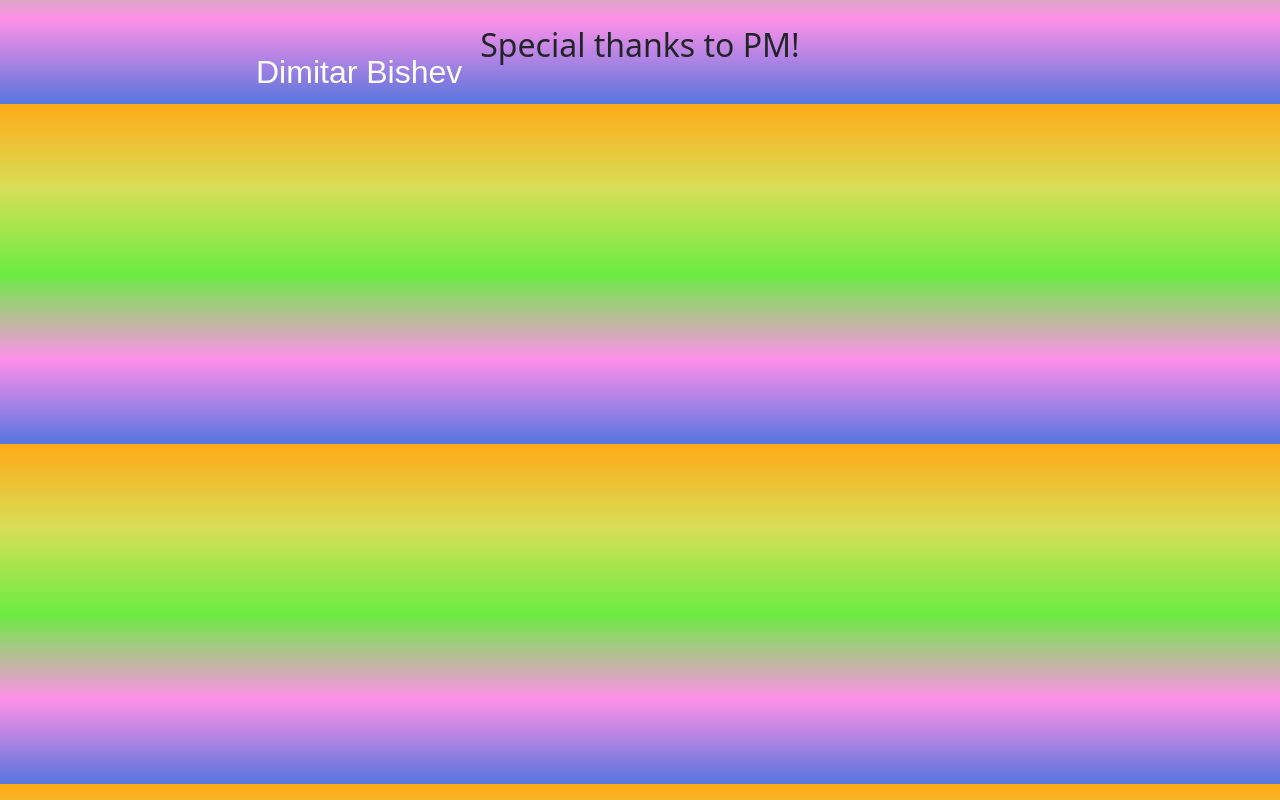
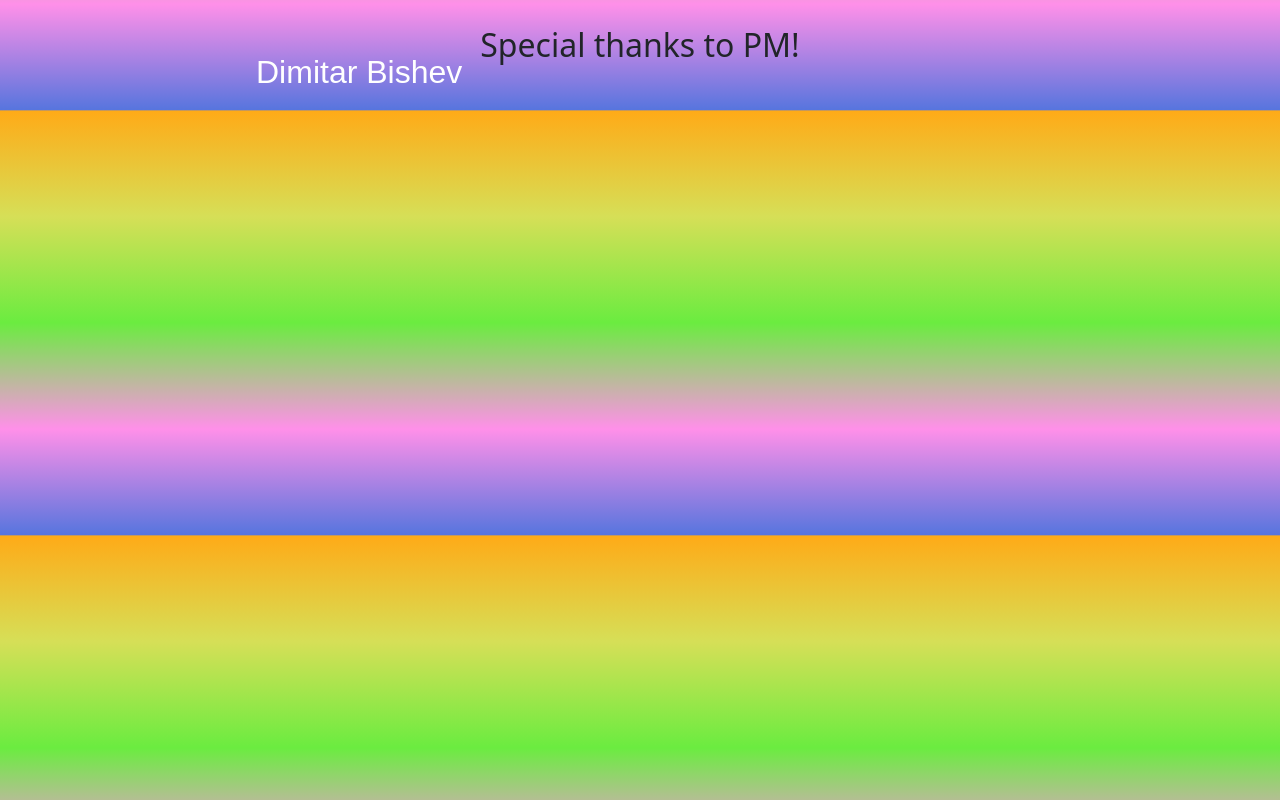
Before and after one commit to pavlinminkov/images, a plain HTML site: page index.html in a window 1280 px wide. Drawn offline with nearby package versions, Linux system fonts and the light colour scheme; no server answers; a web font is replaced by a local one.

Commit message:
Update style.css

```diff
--- a/style.css
+++ b/style.css
@@ -1,77 +1,3 @@
-/* .wrapper {
-    opacity: 90%;
-    height: 100%;
-    width: 100%;
-    left: 0;
-    right: 0;
-    top: 0;
-    bottom: 0;
-    position: absolute;
-    background: linear-gradient(124deg, #1509ba, #ff90e9, #ffaa17);
-    background-size: 1800% 1800%;
-
-    -webkit-animation: rainbow 50s ease infinite;
-    -z-animation: rainbow 50s ease infinite;
-    -o-animation: rainbow 50s ease infinite;
-    animation: rainbow 50s ease infinite;
-} */
-
-/* @-webkit-keyframes rainbow {
-    0% {
-        background-position: 0% 82%
-    }
-
-    50% {
-        background-position: 100% 19%
-    }
-
-    100% {
-        background-position: 0% 82%
-    }
-}
-
-@-moz-keyframes rainbow {
-    0% {
-        background-position: 0% 82%
-    }
-
-    50% {
-        background-position: 100% 19%
-    }
-
-    100% {
-        background-position: 0% 82%
-    }
-}
-
-@-o-keyframes rainbow {
-    0% {
-        background-position: 0% 82%
-    }
-
-    50% {
-        background-position: 100% 19%
-    }
-
-    100% {
-        background-position: 0% 82%
-    }
-}
-
-@keyframes rainbow {
-    0% {
-        background-position: 0% 82%
-    }
-
-    50% {
-        background-position: 100% 19%
-    }
-
-    100% {
-        background-position: 0% 82%
-    }
-} */
-
 .nav {
     position: fixed;
     top: 6%;
@@ -83,7 +9,7 @@
 
 body {
     background: linear-gradient(0deg, #5675de, #ff90e9, #6bec40, #d6df57, #ffaa17);
-    background-size: 400% 400%;
+    background-size: 500% 500%;
     animation: gradient 15s infinite;
 }
 
```
